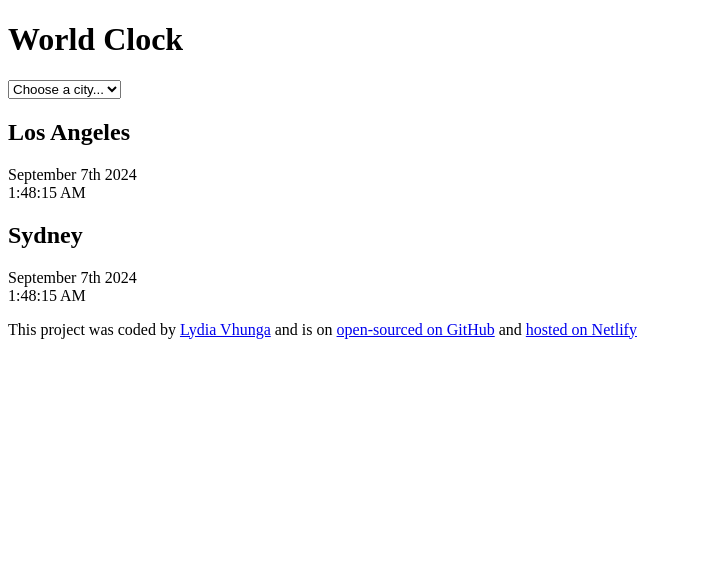
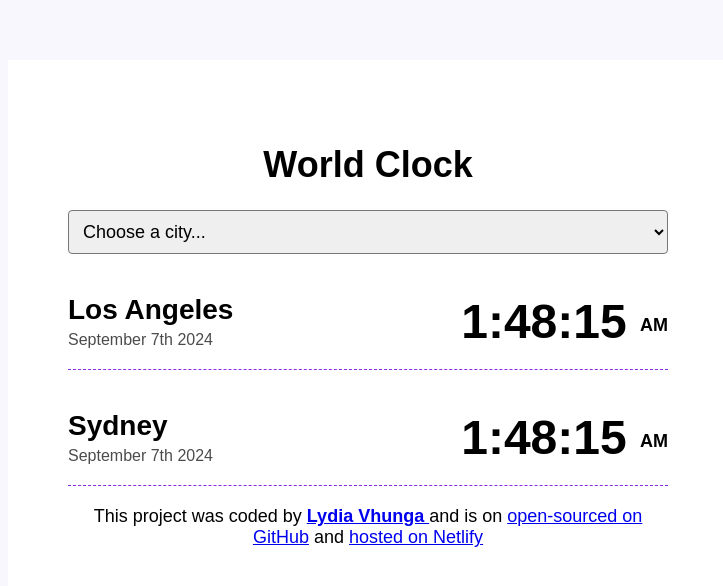
Before and after one commit to lydia0714/World-clock-project, a plain HTML site: page index.html in a window 1280 px wide. Shown: the whole page, without its empty margins (0-723 px from the left). Drawn offline with Linux system fonts and the light colour scheme; a script that the page names is missing.

Commit message:
styled the project with css

```diff
--- a/index.html
+++ b/index.html
@@ -3,7 +3,7 @@
   <head>
     <meta charset="UTF-8" />
     <meta name="viewport" content="width=device-width, initial-scale=1.0" />
-    <link rel="stylesheet" href="src/style.css">
+    <link rel="stylesheet" href="src/styles.css">
     <title>World Clock</title>
   </head>
   <body>
@@ -16,19 +16,24 @@
       <option value="">New york</option>
     </select>
     <div class="city">
+      <div>
       <h2> Los Angeles</h2>
       <div class="date">September 7th 2024</div>
-      <div class="time">1:48:15 AM</div>
+    </div>
+      <div class="time">1:48:15 <small>AM</small></div>
     </div>
     <div class="city">
+      <div>
       <h2> Sydney</h2>
       <div class="date">September 7th 2024</div>
-      <div class="time">1:48:15 AM</div>
     </div>
+      <div class="time">1:48:15 <small>AM</small></div>
+    </div>
+
     <footer>
         <p>
             This project was coded by
-            <a href="#" target="_blank">Lydia Vhunga</a> and is
+            <a href="#" target="_blank"><strong> Lydia Vhunga </strong></a> and is
             on <a href= "https://www.github.com"> open-sourced on GitHub</a> and
             <a href= "https://www.netlify.com">hosted on Netlify</a>
         </p>
--- a/src/index.js
+++ /dev/null
@@ -1 +0,0 @@
-alert ("hello")
--- a/src/styles.css
+++ b/src/styles.css
@@ -1,3 +1,53 @@
+body {
+    background-color: #f9f7fe;
+    font-family: sans-serif;
+
+}
+footer {
+    text-align: center;
+    font-size: 18px;
+}
+.container {
+    max-width: 600px;
+    margin: 0 auto;
+    background: white;
+    padding: 60px;
+    margin: 60px 0;
+}
+select {
+    display: block;
+    width: 100%;
+    padding: 10px;
+    border-radius: 4px;
+    font-size: 18px;
+}
 h1 {
     text-align: center;
+    font-family: sans-serif;
+    font-size: 36px;
 }
+h2 {
+    margin: 0 0 5px;
+    font-size: 28px;
+}
+.city {
+    display: flex;
+    justify-content: space-between;
+    margin: 20px 0;
+    border-bottom: 1px dashed blueviolet;
+    padding: 20px 0;
+}
+.city :last-child {
+    border: none;
+}
+.time {
+    font-size: 48px;
+    font-weight: bold;
+}
+.time small {
+    font-size: 18px;
+    vertical-align: middle;
+}
+.date {
+    opacity: 0.7;
+}
```
